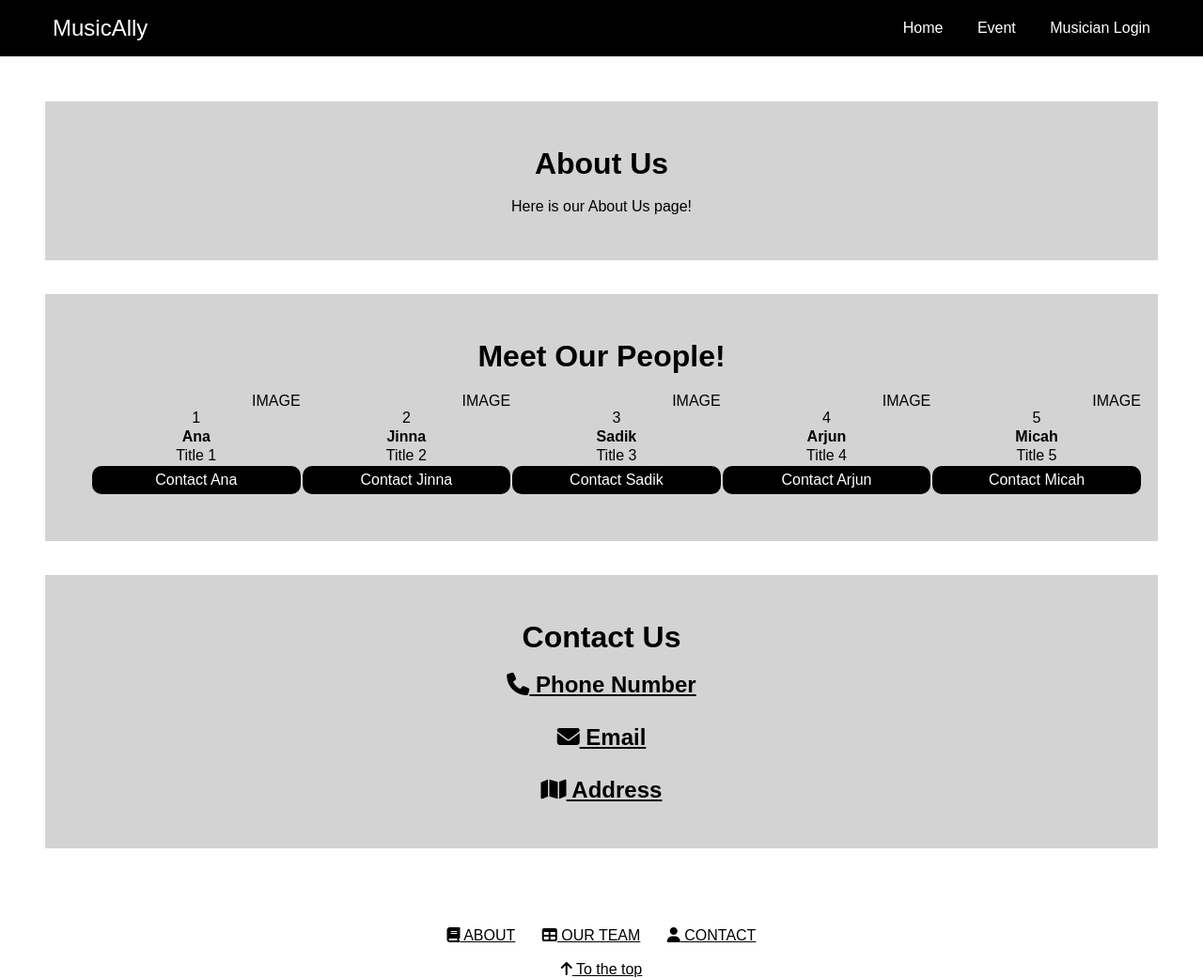
After one commit to mccmicah/CapstoneMusically, a PHP site: page /about.html in a window 1280 px wide. The commit adds this page. Shown: the whole page at 94% size. Run offline with PHP 8.4, Linux system fonts and the light colour scheme; some libraries are stand-ins or nearby versions.

```diff
--- /dev/null
+++ b/MusicAlly/about.html
@@ -0,0 +1,96 @@
+<!DOCTYPE html>
+<html>
+<head>
+  <meta charset="UTF-8">
+  <meta http-equiv="X-UA-Compatible" content="IE=edge">
+  <meta name="viewport" content="width=device-width, initial-scale=1.0">
+  <title>MusicAlly</title>
+  <link rel="stylesheet" href="css/styles.css">
+  <script src="https://kit.fontawesome.com/a71247737b.js" crossorigin="anonymous"></script>
+</head>
+
+<body>
+
+<!-- Navbar (sit on top) -->
+<div>
+  <nav class="navbar">
+    <a href="home.html" class="navbar__logo">MusicAlly</a>
+    <div class="navbar__toggle" id="mobile-menu">
+      <span class="bar"></span>
+      <span class="bar"></span>
+      <span class="bar"></span>
+    </div>
+    <div class="navbar__menu">
+      <a href="home.php" class="navbar__link">Home</a>
+      <a href="event.html" class="navbar__link">Event</a>
+      <a href="http://localhost:3000/login.php" class="navbar__link">Musician Login</a>
+
+    </div>
+  </nav>
+</div>
+
+<div style="padding:48px" id="about">
+  <div style="text-align:center;padding:48px;background-color:lightgrey">
+    <h1 id="aboutus">About Us</h1><br>
+    <p>Here is our About Us page!</p>
+  </div>
+<br><br>
+  <div style="text-align:center;padding:48px;background-color:lightgrey">
+    <h1 id="meetus">Meet Our People!</h1><br>
+    <table class="table">
+      <tr>
+        <td><i class="img"></i>IMAGE 1</td>
+        <td><i class="img"></i>IMAGE 2</td>
+        <td><i class="img"></i>IMAGE 3</td>
+        <td><i class="img"></i>IMAGE 4</td>
+        <td><i class="img"></i>IMAGE 5</td>
+      </tr>
+    <tr>
+      <th>Ana</th>
+      <th>Jinna</th>
+      <th>Sadik</th>
+      <th>Arjun</th>
+      <th>Micah</th>
+    </tr>
+    <tr>
+      <td>Title 1</td>
+      <td>Title 2</td>
+      <td>Title 3</td>
+      <td>Title 4</td>
+      <td>Title 5</td>
+    </tr>
+    <tr>
+      <td class="btnabout" style="color:white;background-color:black">Contact Ana</td>
+      <td class="btnabout" style="color:white;background-color:black">Contact Jinna</td>
+      <td class="btnabout" style="color:white;background-color:black">Contact Sadik</td>
+      <td class="btnabout" style="color:white;background-color:black">Contact Arjun</td>
+      <td class="btnabout" style="color:white;background-color:black" >Contact Micah</td>
+    </tr>
+  </table>
+  </div>
+  <br><br>
+  <div style="text-align:center;padding:48px;background-color:lightgrey">
+    <h1 id="contactus">Contact Us</h1><br>
+    <h2>
+      <a href="#event" style="color:black"><i class="fas fa-phone"></i> Phone Number</a>
+      <br><br>
+      <a href="#payment" style="color:black"><i class="fas fa-envelope"></i> Email</a>
+      <br><br>
+      <a href="#profile" style="color:black"><i class="fas fa-map"></i> Address</a>
+    </h2>
+  </div>
+<br><br>
+
+</div>
+
+<footer class="footer" style="text-align:center">
+    <a href="#aboutus" class="footer__link" style="padding:12px"><i class="fas fa-book"></i> ABOUT</a>
+    <a href="#meetus" class="footer__link" style="padding:12px"><i class="fas fa-table"></i> OUR TEAM</a>
+    <a href="#contactus" class="footer__link" style="padding:12px"><i class="fas fa-user"></i> CONTACT</a>
+    <br><br>
+      <a href="#" class="footer__link"><i class="fa fa-arrow-up"></i> To the top</a>
+</footer>
+
+<script src="js\app.js"></script>
+</body>
+</html>
--- a/MusicAlly/css/styles.css
+++ b/MusicAlly/css/styles.css
@@ -339,6 +384,20 @@
 }
 
 .btn2.clicked {
+  animation: scale 0.3s ease-in-out 0.9s both, shrink 4s ease-in-out forwards;
+}
+
+.btnabout {
+  width: 100px;
+  height: 30px;
+  background: #016e79;
+  border-radius: 10px;
+  cursor: pointer;
+  place-items: center;
+  overflow: hidden;
+}
+
+.btnabout.clicked span{
   animation: scale 0.3s ease-in-out 0.9s both, shrink 4s ease-in-out forwards;
 }
 
--- a/MusicAlly/eventsong.html
+++ b/MusicAlly/eventsong.html
@@ -8,7 +8,6 @@
   <title>MusicAlly</title>
   <link rel="stylesheet" href="css/styles.css">
   <script src="https://kit.fontawesome.com/a71247737b.js" crossorigin="anonymous"></script>
-  <script src="https://kit.fontawesome.com/f6dcf461c1.js" crossorigin="anonymous"></script>
 
 </head>
 
```
Also changed, not shown: other parts of MusicAlly/css/styles.css (+45 -0 lines), MusicAlly/eventsearch.html (added, +94 -0 lines), MusicAlly/home.html (+6 -16 lines), about.html (deleted, +0 -139 lines), 1 other file.
